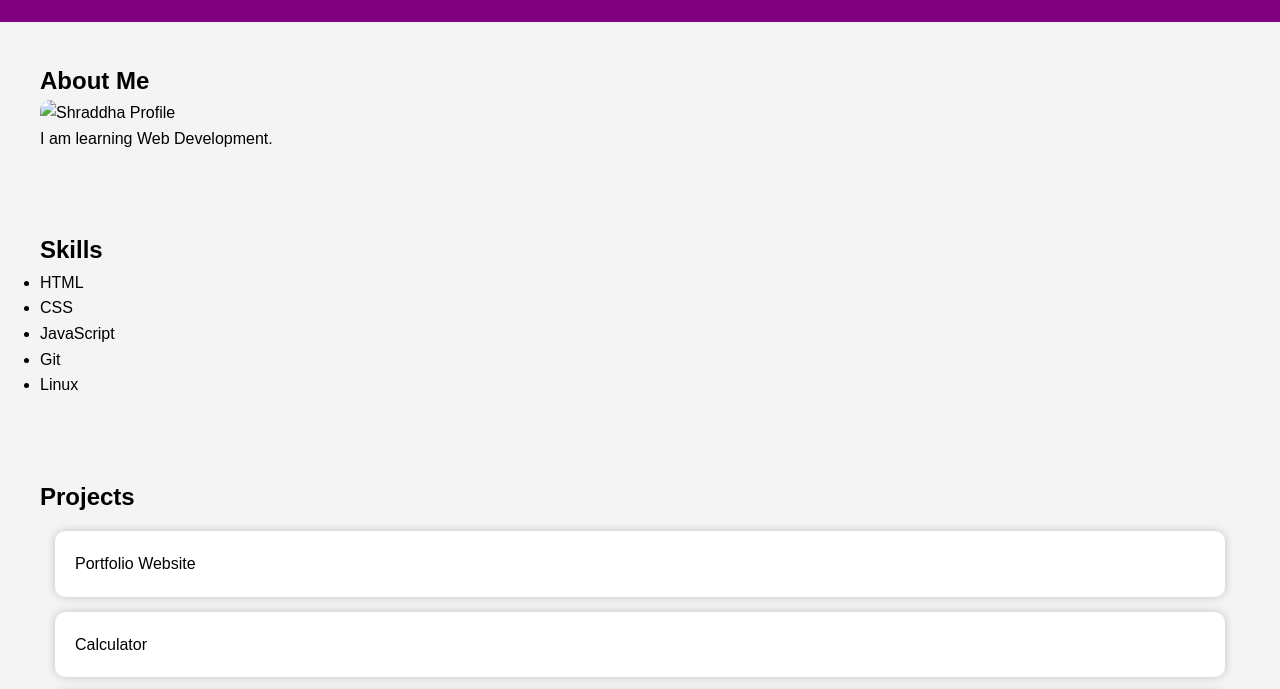
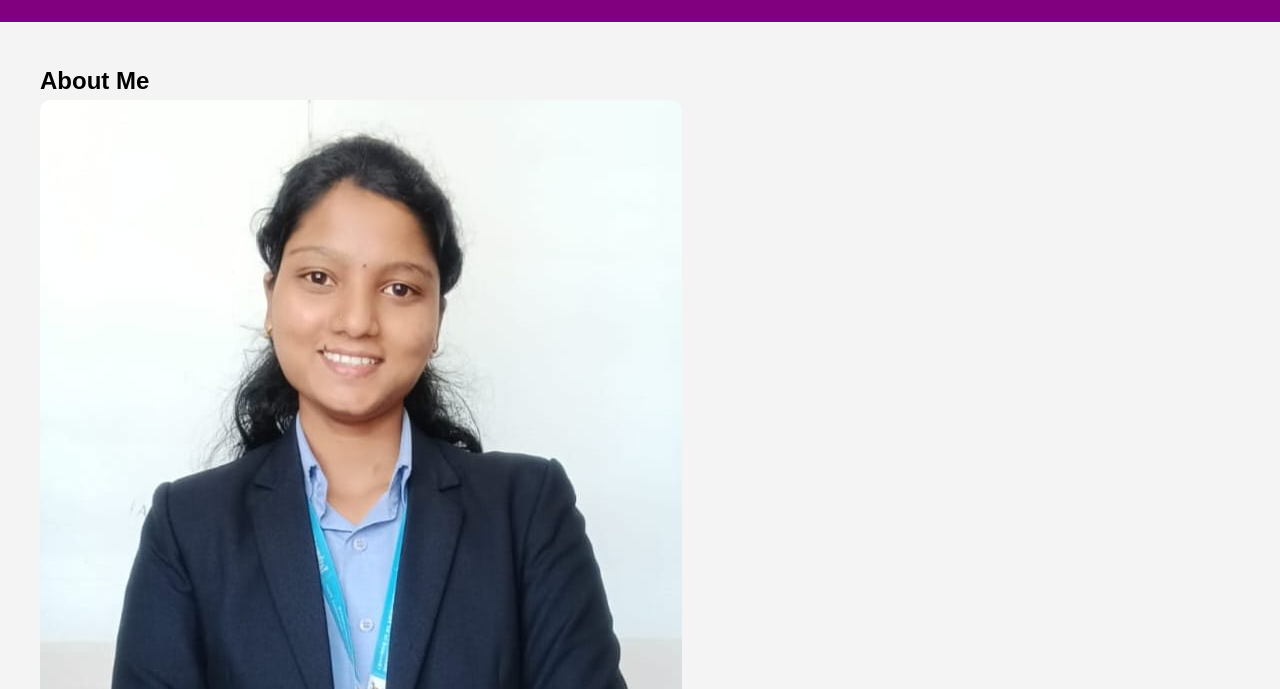
Before and after one commit to ShradhaPisal/portfolio, a plain HTML site: page index.html in a window 1280 px wide. Shown: the part 95-784 px from the top of the page. Drawn offline with Linux system fonts and the light colour scheme.

Commit message:
Update index.html

```diff
--- a/index.html
+++ b/index.html
@@ -50,7 +50,7 @@ href="style.css">
 <h2>About Me</h2>
 
 <img
-src="profile.jpg"
+src="student.jpeg.jpeg"
 alt="Shraddha Profile"
 loading="lazy">
 
```
